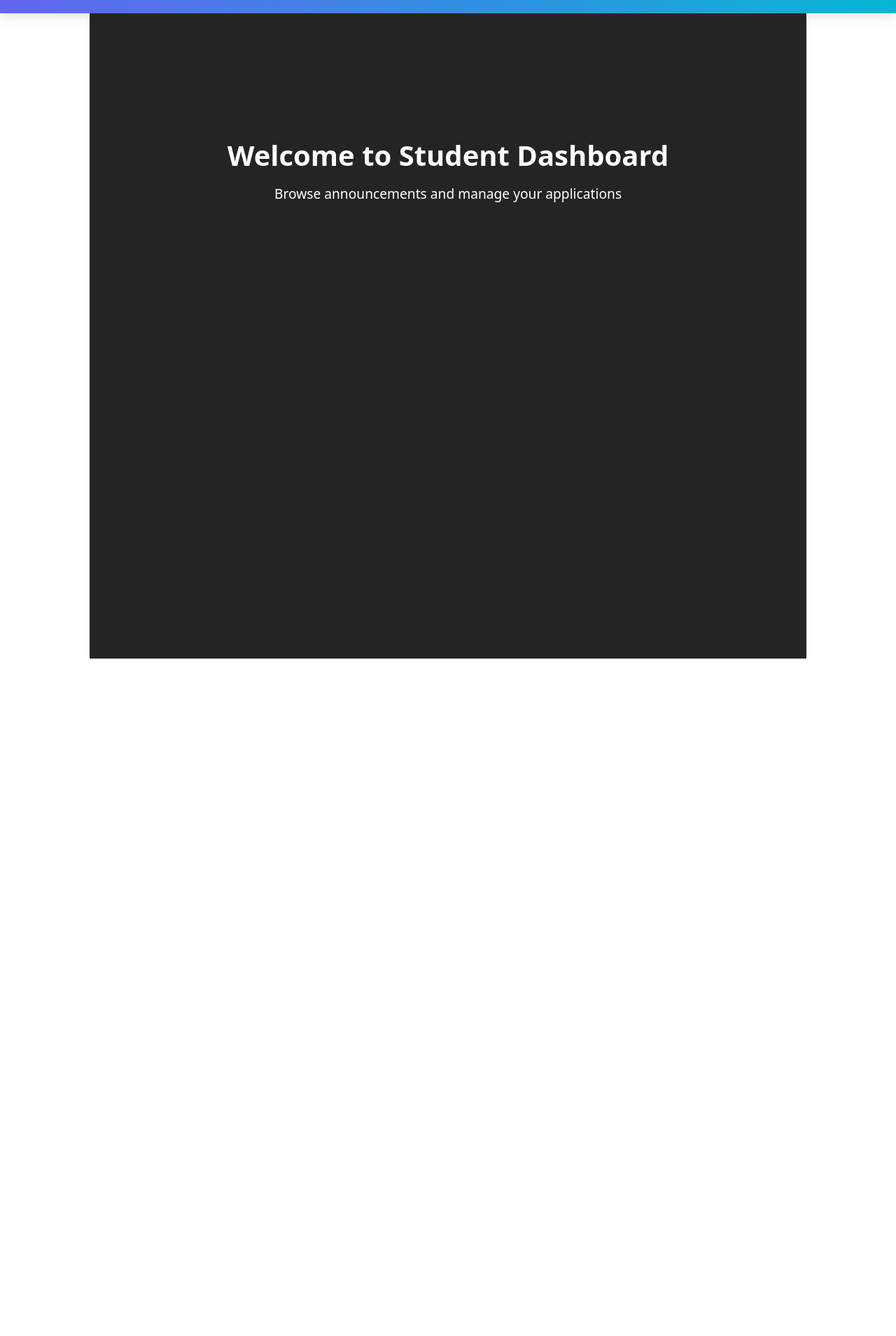
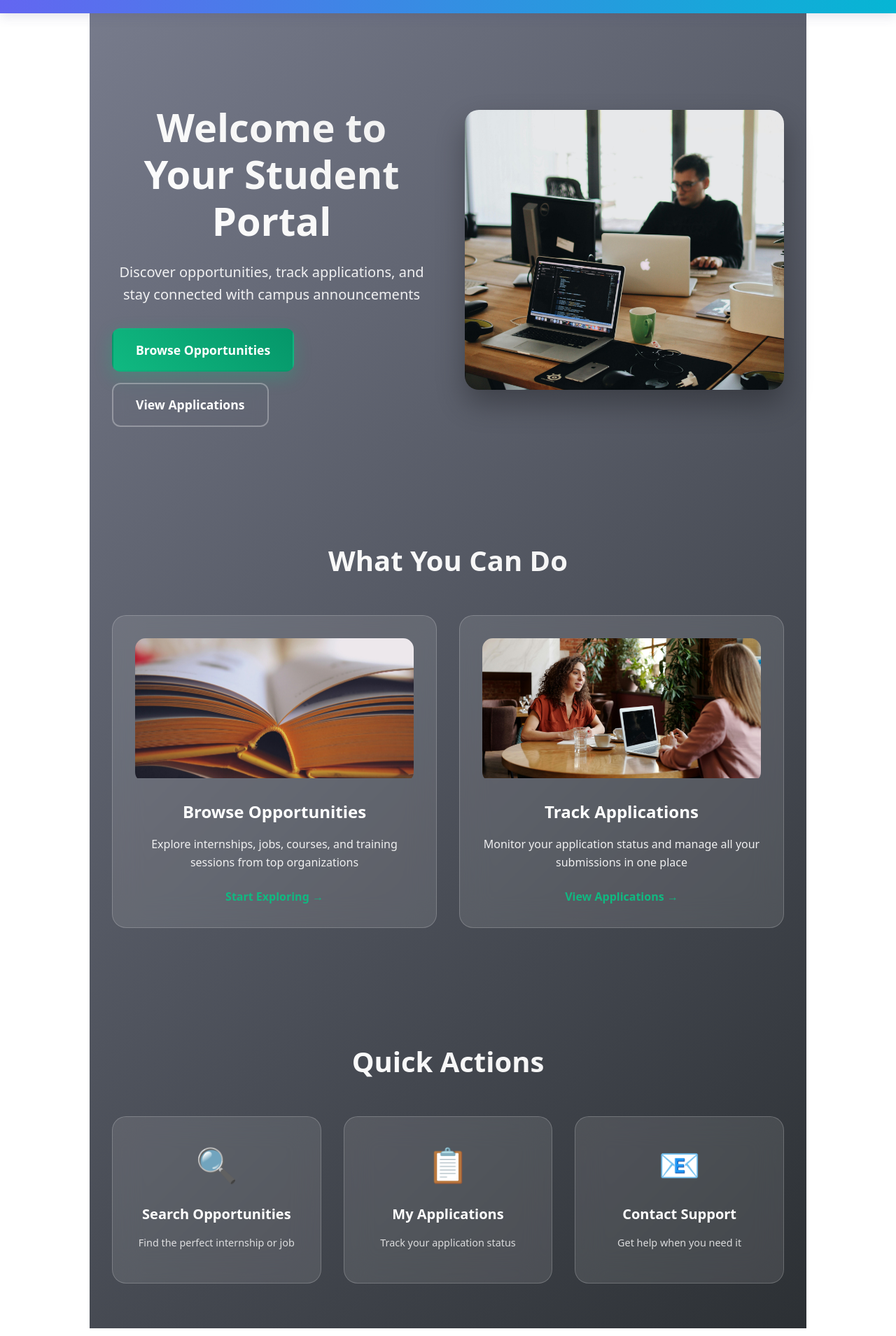
Before and after one commit to riddhika05/CampusBoard, a React (Vite) app: page /student in a window 1280 px wide. Shown: the part 131-2040 px from the top of the page at 70% size. Before the commit the page ends 1104 px from the top, so only its background shows below. Built offline with nearby package versions, Linux system fonts and the light colour scheme; no server answers.

Commit message:
UI Improvements

```diff
--- a/src/Pages/AdminDashBoard.css
+++ b/src/Pages/AdminDashBoard.css
@@ -56,7 +56,6 @@
   background: rgba(255, 255, 255, 0.2);
   transform: translateY(-1px);
 }
-
 
 .Post {
   margin-top: 120px;
--- a/src/Pages/Analytics.jsx
+++ b/src/Pages/Analytics.jsx
@@ -42,14 +42,14 @@ export default function Analytics() {
     const y = cy + radius * Math.sin(-midAngle * RADIAN);
 
     return (
-      <text x={x} y={y} fill="white" textAnchor="middle" dominantBaseline="central" fontSize={12}>
+      <text x={x} y={y} fill="white" textAnchor="middle" dominantBaseline="central" fontSize={16}>
         {`${(percent * 100).toFixed(0)}%`}
       </text>
     );
   };
 
   return (
-    <div style={{ width: '100%', height: 400 }}>
+    <div style={{ width: '100%', height: 600 }}>
       <h2>Announcement Types</h2>
       <ResponsiveContainer>
         <PieChart>
@@ -59,7 +59,7 @@ export default function Analytics() {
             nameKey="name"
             cx="50%"
             cy="50%"
-            outerRadius={120}
+            outerRadius={200}
             label={renderCustomizedLabel}
           >
             {data.map((entry, index) => (
--- a/src/Pages/StudentDashBoard.css
+++ b/src/Pages/StudentDashBoard.css
@@ -1,51 +1,394 @@
+/* Student Dashboard Container */
 .student-dashboard-container {
   min-height: 100vh;
-  background: #242424;
-  padding-top: calc(20vh + 80px); /* Account for both headers */
+  background: linear-gradient(135deg, #7a7e8f 0%, #2c3034 100%);
+  padding-top: calc(65px + 80px); /* Account for both headers */
+  color: #ffffff;
 }
-.student-header
-{
-    top:65px;
-    left: 0;
-    right: 0;
+
+/* Hero Section */
+.hero-section {
+  display: flex;
+  align-items: center;
+  justify-content: space-between;
+  max-width: 1400px;
+  margin: 0 auto;
+  padding: 4rem 2rem;
+  gap: 3rem;
 }
-.student-dashboard-content {
-  max-width: 1200px;
+
+.hero-content {
+  flex: 1;
+  max-width: 600px;
+}
+
+.hero-content h1 {
+  font-size: 3.5rem;
+  font-weight: 800;
+  margin-bottom: 1.5rem;
+  background: linear-gradient(45deg, #ffffff, #f0f0f0);
+  -webkit-background-clip: text;
+  -webkit-text-fill-color: transparent;
+  background-clip: text;
+  line-height: 1.2;
+}
+
+.hero-content p {
+  font-size: 1.25rem;
+  margin-bottom: 2rem;
+  opacity: 0.9;
+  line-height: 1.6;
+}
+
+.hero-buttons {
+  display: flex;
+  gap: 1rem;
+  flex-wrap: wrap;
+}
+
+.hero-btn {
+  padding: 1rem 2rem;
+  border-radius: 12px;
+  font-size: 1.1rem;
+  font-weight: 600;
+  text-decoration: none;
+  transition: all 0.3s ease;
+  display: inline-block;
+  border: 2px solid transparent;
+}
+
+.hero-btn.primary {
+  background: linear-gradient(45deg, #10b981, #059669);
+  color: #ffffff;
+  box-shadow: 0 8px 24px rgba(16, 185, 129, 0.3);
+}
+
+.hero-btn.primary:hover {
+  transform: translateY(-3px);
+  box-shadow: 0 12px 32px rgba(16, 185, 129, 0.4);
+}
+
+.hero-btn.secondary {
+  background: transparent;
+  color: #ffffff;
+  border: 2px solid rgba(255, 255, 255, 0.3);
+  backdrop-filter: blur(10px);
+}
+
+.hero-btn.secondary:hover {
+  background: rgba(255, 255, 255, 0.1);
+  border-color: rgba(255, 255, 255, 0.5);
+  transform: translateY(-3px);
+}
+
+.hero-image {
+  flex: 1;
+  max-width: 500px;
+  position: relative;
+}
+
+.hero-image img {
+  width: 100%;
+  height: 400px;
+  object-fit: cover;
+  border-radius: 20px;
+  box-shadow: 0 20px 40px rgba(0, 0, 0, 0.3);
+  transition: transform 0.3s ease;
+}
+
+.hero-image img:hover {
+  transform: scale(1.05);
+}
+
+/* Features Section */
+.features-section {
+  max-width: 1400px;
   margin: 0 auto;
+  padding: 4rem 2rem;
+}
+
+.features-section h2 {
+  text-align: center;
+  font-size: 2.5rem;
+  font-weight: 700;
+  margin-bottom: 3rem;
+  background: linear-gradient(45deg, #ffffff, #f0f0f0);
+  -webkit-background-clip: text;
+  -webkit-text-fill-color: transparent;
+  background-clip: text;
+}
+
+.features-grid {
+  display: grid;
+  grid-template-columns: repeat(auto-fit, minmax(400px, 1fr));
+  gap: 2rem;
+}
+
+.feature-card {
+  background: rgba(255, 255, 255, 0.1);
+  backdrop-filter: blur(20px);
+  border-radius: 20px;
+  padding: 2rem;
+  border: 1px solid rgba(255, 255, 255, 0.2);
+  transition: all 0.3s ease;
+}
+
+.feature-card:hover {
+  transform: translateY(-10px);
+  box-shadow: 0 20px 40px rgba(0, 0, 0, 0.2);
+  background: rgba(255, 255, 255, 0.15);
+}
+
+.feature-image {
+  margin-bottom: 1.5rem;
+  border-radius: 15px;
+  overflow: hidden;
+}
+
+.feature-image img {
+  width: 100%;
+  height: 200px;
+  object-fit: cover;
+  transition: transform 0.3s ease;
+}
+
+.feature-card:hover .feature-image img {
+  transform: scale(1.1);
+}
+
+.feature-content h3 {
+  font-size: 1.5rem;
+  font-weight: 600;
+  margin-bottom: 1rem;
+  color: #ffffff;
+}
+
+.feature-content p {
+  font-size: 1rem;
+  line-height: 1.6;
+  margin-bottom: 1.5rem;
+  opacity: 0.9;
+}
+
+.feature-link {
+  color: #10b981;
+  text-decoration: none;
+  font-weight: 600;
+  font-size: 1rem;
+  transition: all 0.3s ease;
+  display: inline-flex;
+  align-items: center;
+  gap: 0.5rem;
+}
+
+.feature-link:hover {
+  color: #059669;
+  transform: translateX(5px);
+}
+
+/* Stats Section */
+.stats-section {
+  max-width: 1400px;
+  margin: 0 auto;
+  padding: 4rem 2rem;
+}
+
+.stats-grid {
+  display: grid;
+  grid-template-columns: repeat(auto-fit, minmax(300px, 1fr));
+  gap: 2rem;
+}
+
+.stat-card {
+  background: rgba(255, 255, 255, 0.1);
+  backdrop-filter: blur(20px);
+  border-radius: 20px;
   padding: 2rem;
   text-align: center;
+  border: 1px solid rgba(255, 255, 255, 0.2);
+  transition: all 0.3s ease;
 }
 
-.student-dashboard-content h1 {
+.stat-card:hover {
+  transform: translateY(-5px);
+  background: rgba(255, 255, 255, 0.15);
+}
+
+.stat-icon {
+  font-size: 3rem;
+  margin-bottom: 1rem;
+}
+
+.stat-content h3 {
+  font-size: 1.25rem;
+  font-weight: 600;
+  margin-bottom: 0.5rem;
   color: #ffffff;
+}
+
+.stat-number {
+  font-size: 2.5rem;
+  font-weight: 800;
+  margin-bottom: 0.5rem;
+  background: linear-gradient(45deg, #10b981, #059669);
+  -webkit-background-clip: text;
+  -webkit-text-fill-color: transparent;
+  background-clip: text;
+}
+
+.stat-description {
+  font-size: 0.9rem;
+  opacity: 0.8;
+}
+
+/* Quick Actions Section */
+.quick-actions-section {
+  max-width: 1400px;
+  margin: 0 auto;
+  padding: 4rem 2rem;
+}
+
+.quick-actions-section h2 {
+  text-align: center;
   font-size: 2.5rem;
   font-weight: 700;
-  margin-bottom: 1rem;
-  text-align: center;
+  margin-bottom: 3rem;
+  background: linear-gradient(45deg, #ffffff, #f0f0f0);
+  -webkit-background-clip: text;
+  -webkit-text-fill-color: transparent;
+  background-clip: text;
 }
 
-.student-dashboard-content p {
+.actions-grid {
+  display: grid;
+  grid-template-columns: repeat(auto-fit, minmax(250px, 1fr));
+  gap: 2rem;
+}
+
+.action-card {
+  background: rgba(255, 255, 255, 0.1);
+  backdrop-filter: blur(20px);
+  border-radius: 20px;
+  padding: 2rem;
+  text-align: center;
+  border: 1px solid rgba(255, 255, 255, 0.2);
+  transition: all 0.3s ease;
+  text-decoration: none;
   color: #ffffff;
-  font-size: 1.2rem;
-  margin-bottom: 2rem;
-  text-align: center;
+  display: block;
+}
+
+.action-card:hover {
+  transform: translateY(-8px);
+  box-shadow: 0 15px 30px rgba(0, 0, 0, 0.2);
+  background: rgba(255, 255, 255, 0.15);
+}
+
+.action-icon {
+  font-size: 3rem;
+  margin-bottom: 1rem;
+}
+
+.action-card h3 {
+  font-size: 1.25rem;
+  font-weight: 600;
+  margin-bottom: 0.5rem;
+  color: #ffffff;
+}
+
+.action-card p {
+  font-size: 0.9rem;
+  opacity: 0.8;
+  line-height: 1.5;
 }
 
 /* Responsive Design */
+@media (max-width: 1024px) {
+  .hero-section {
+    flex-direction: column;
+    text-align: center;
+    padding: 3rem 2rem;
+  }
+
+  .hero-content h1 {
+    font-size: 2.5rem;
+  }
+
+  .hero-image {
+    max-width: 100%;
+  }
+
+  .features-grid {
+    grid-template-columns: 1fr;
+  }
+
+  .stats-grid {
+    grid-template-columns: repeat(auto-fit, minmax(250px, 1fr));
+  }
+}
+
 @media (max-width: 768px) {
   .student-dashboard-container {
-    padding-top: calc(20vh + 120px);
+    padding-top: calc(65px + 120px);
   }
 
-  .student-dashboard-content {
-    padding: 1rem;
+  .hero-section {
+    padding: 2rem 1rem;
   }
 
-  .student-dashboard-content h1 {
+  .hero-content h1 {
     font-size: 2rem;
   }
 
-  .student-dashboard-content p {
+  .hero-content p {
+    font-size: 1.1rem;
+  }
+
+  .hero-buttons {
+    justify-content: center;
+  }
+
+  .hero-btn {
+    padding: 0.8rem 1.5rem;
     font-size: 1rem;
   }
+
+  .features-section,
+  .stats-section,
+  .quick-actions-section {
+    padding: 2rem 1rem;
+  }
+
+  .features-section h2,
+  .quick-actions-section h2 {
+    font-size: 2rem;
+  }
+
+  .feature-card,
+  .stat-card,
+  .action-card {
+    padding: 1.5rem;
+  }
+
+  .actions-grid {
+    grid-template-columns: 1fr;
+  }
 }
+
+@media (max-width: 480px) {
+  .hero-content h1 {
+    font-size: 1.8rem;
+  }
+
+  .hero-image img {
+    height: 250px;
+  }
+
+  .feature-image img {
+    height: 150px;
+  }
+
+  .stat-number {
+    font-size: 2rem;
+  }
+}
--- a/src/Pages/StudentDashBoard.jsx
+++ b/src/Pages/StudentDashBoard.jsx
@@ -1,18 +1,93 @@
 
 import React from 'react';
+import { Link } from 'react-router-dom';
 import StudentHeader from '../components/StudentHeader';
+import img1 from '../assets/img1.jpg';
+import img2 from '../assets/img2.jpg';
+import img3 from '../assets/img3.jpg';
 import './StudentDashBoard.css';
 
 export default function StudentDashBoard() {
   return (
     <>
-
       <StudentHeader />
 
       <div className="student-dashboard-container">
-        <div className="student-dashboard-content">
-          <h1>Welcome to Student Dashboard</h1>
-          <p>Browse announcements and manage your applications</p>
+        {/* Hero Section */}
+        <div className="hero-section">
+          <div className="hero-content">
+            <h1>Welcome to Your Student Portal</h1>
+            <p>Discover opportunities, track applications, and stay connected with campus announcements</p>
+            <div className="hero-buttons">
+              <Link to="/student/announcements" className="hero-btn primary">
+                Browse Opportunities
+              </Link>
+              <Link to="/student/applications" className="hero-btn secondary">
+                View Applications
+              </Link>
+            </div>
+          </div>
+          <div className="hero-image">
+            <img src={img1} alt="Student Success" />
+          </div>
+        </div>
+
+        {/* Features Section */}
+        <div className="features-section">
+          <h2>What You Can Do</h2>
+          <div className="features-grid">
+            <div className="feature-card">
+              <div className="feature-image">
+                <img src={img2} alt="Browse Opportunities" />
+              </div>
+              <div className="feature-content">
+                <h3>Browse Opportunities</h3>
+                <p>Explore internships, jobs, courses, and training sessions from top organizations</p>
+                <Link to="/student/announcements" className="feature-link">
+                  Start Exploring →
+                </Link>
+              </div>
+            </div>
+
+            <div className="feature-card">
+              <div className="feature-image">
+                <img src={img3} alt="Track Applications" />
+              </div>
+              <div className="feature-content">
+                <h3>Track Applications</h3>
+                <p>Monitor your application status and manage all your submissions in one place</p>
+                <Link to="/student/applications" className="feature-link">
+                  View Applications →
+                </Link>
+              </div>
+            </div>
+          </div>
+        </div>
+
+
+
+        {/* Quick Actions */}
+        <div className="quick-actions-section">
+          <h2>Quick Actions</h2>
+          <div className="actions-grid">
+            <Link to="/student/announcements" className="action-card">
+              <div className="action-icon">🔍</div>
+              <h3>Search Opportunities</h3>
+              <p>Find the perfect internship or job</p>
+            </Link>
+
+            <Link to="/student/applications" className="action-card">
+              <div className="action-icon">📋</div>
+              <h3>My Applications</h3>
+              <p>Track your application status</p>
+            </Link>
+
+            <div className="action-card">
+              <div className="action-icon">📧</div>
+              <h3>Contact Support</h3>
+              <p>Get help when you need it</p>
+            </div>
+          </div>
         </div>
       </div>
     </>
```
Also changed, not shown: src/Pages/Home.css (+59 -54 lines), src/components/StudentHeader.css (+10 -2 lines).
